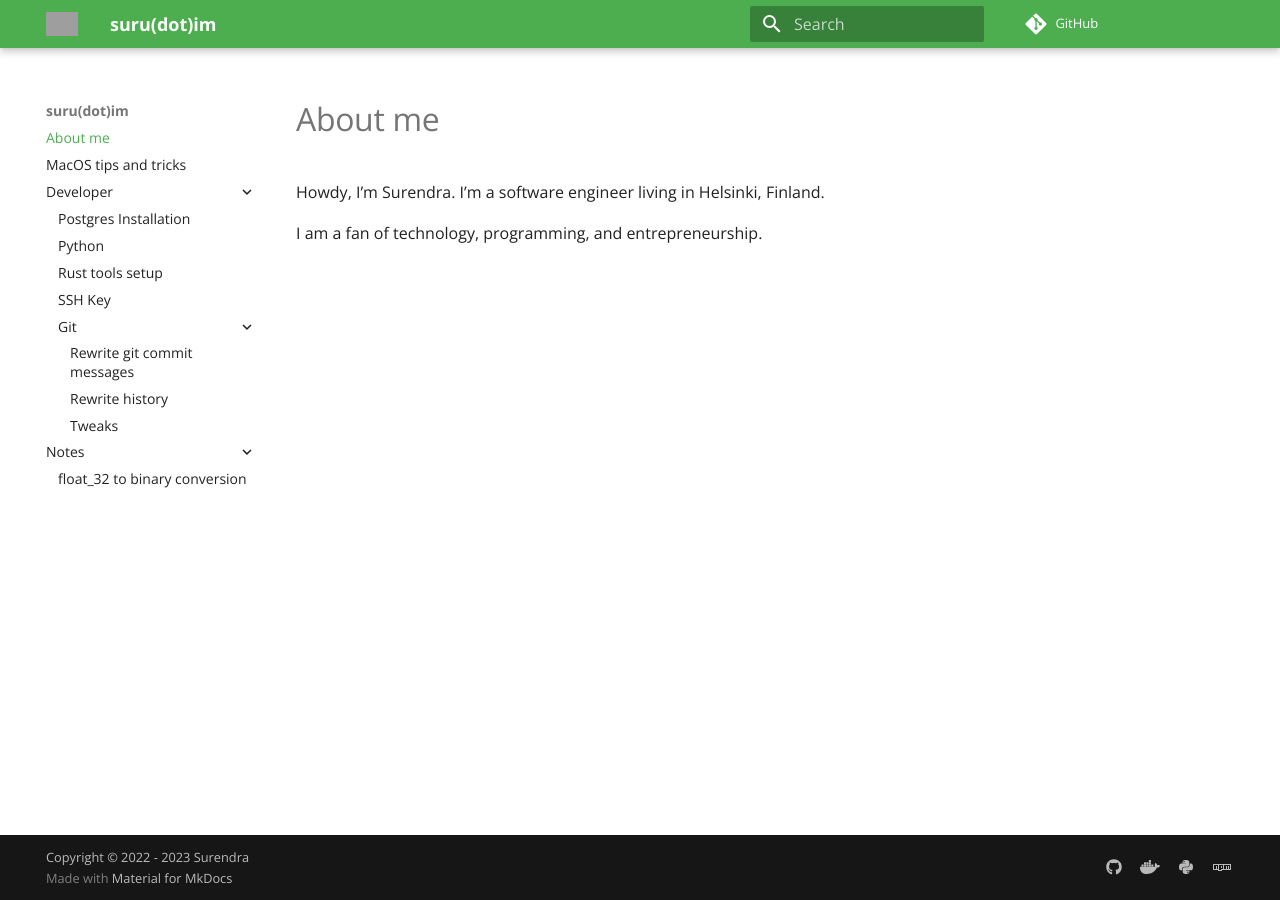
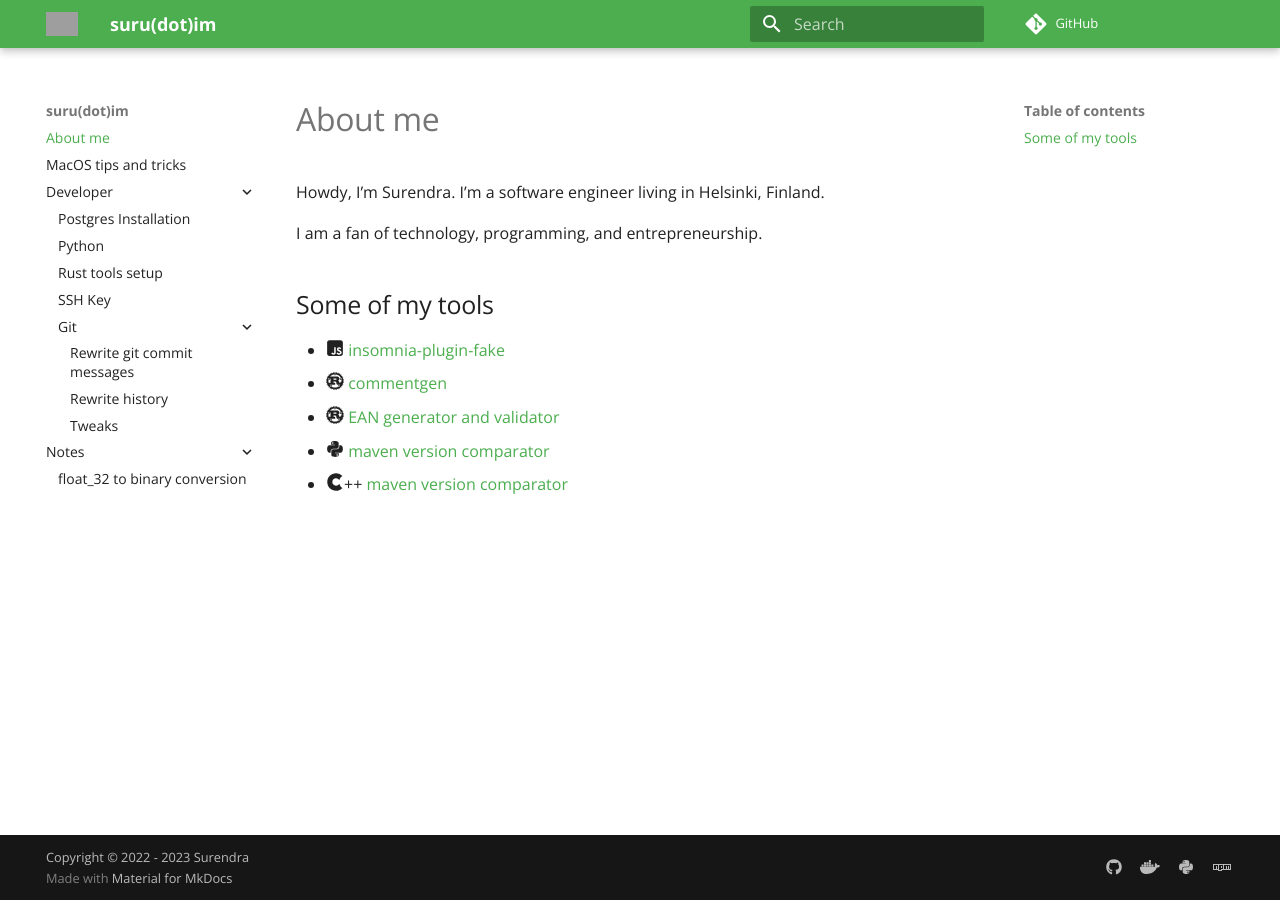
Before and after one commit to suru33/website, an MkDocs documentation site: the page built from docs/index.md, in a window 1280 px wide. Built offline with MkDocs 1.6.1 and Material for MkDocs 9.7.7, drawn with Linux system fonts in a browser that asks for light colours; comment, search, counter and statistics services are not loaded; grey boxes are pictures that could not be loaded.

Commit message:
Update index.md

```diff
--- a/docs/index.md
+++ b/docs/index.md
@@ -3,3 +3,10 @@
 Howdy, I’m Surendra. I’m a software engineer living in Helsinki, Finland.
 
 I am a fan of technology, programming, and entrepreneurship.
+
+## Some of my tools
+- :fontawesome-brands-square-js: [insomnia-plugin-fake](https://www.npmjs.com/package/insomnia-plugin-fake)
+- :fontawesome-brands-rust: [commentgen](https://github.com/suru33/commentgen)
+- :fontawesome-brands-rust: [EAN generator and validator](https://github.com/suru33/ean13)
+- :fontawesome-brands-python: [maven version comparator](https://github.com/suru33/maven-version-comparator)
+- :fontawesome-brands-cuttlefish:++ [maven version comparator](https://github.com/suru33/mvncmp)
```
